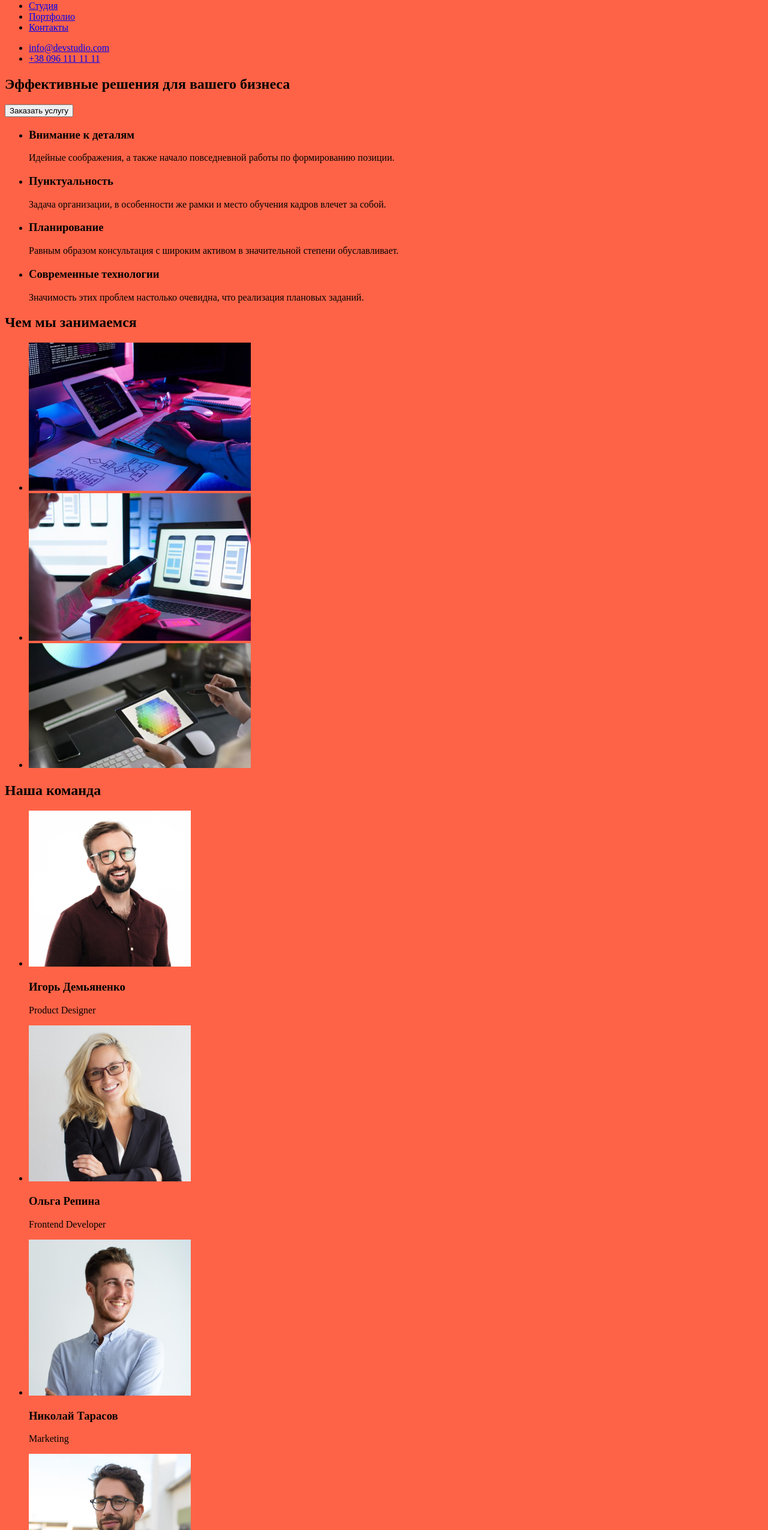
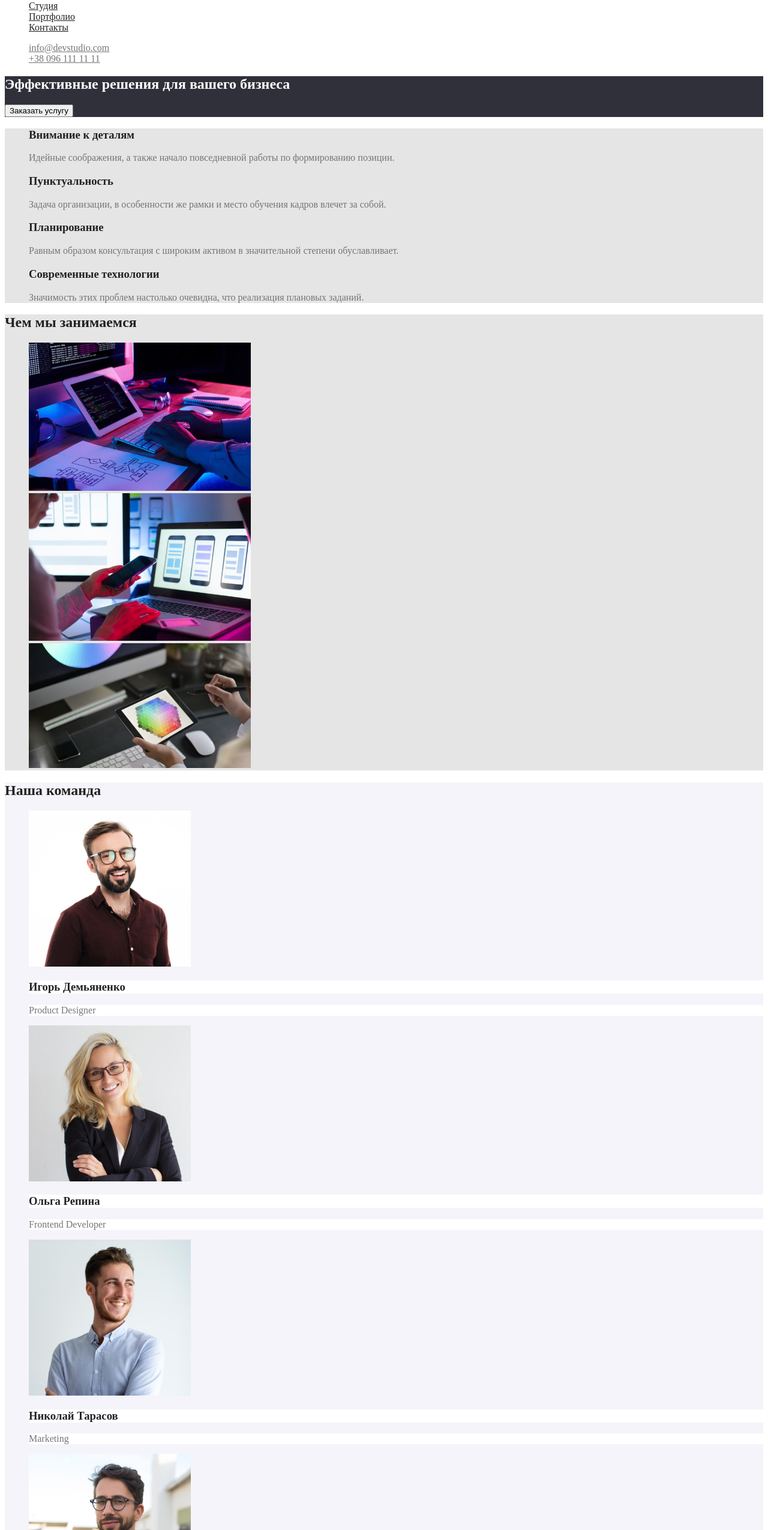
Before and after one commit to Ruslan-Chepurnoy/goit-markup-hw-02, a plain HTML site: page index.html in a window 1280 px wide. Shown: the part 41-2591 px from the top of the page at 60% size. Drawn offline with Linux system fonts and the light colour scheme.

Commit message:
hw-2-colors

```diff
--- a/css/styles.css
+++ b/css/styles.css
@@ -1,3 +1,84 @@
-body {
-  background-color: tomato;
+
+      #21212
+      #757575;
+     #ffffff;
+     #2196f3;
+}.body {
+  background-color: #ffffff;
+  color: #212121;
 }
+.header-logo {
+    color: #212121;
+}
+.list {
+  list-style: none;
+}
+
+/* site-nav */
+.site-nav .link {
+  color: #212121;
+}
+.site-nav .link:hover,
+.site-nav .link:focus {
+  color: #2196F3;
+}
+/* auth-nav */
+.auth-nav .link {
+color: #757575;
+}
+.auth-nav .link:hover,
+.auth-nav .link:focus {
+    color: #2196F3;
+}
+/* hero */
+.hero {
+   background-color: #2F303A;
+}
+.hero-titel {
+    color: #ffffff;
+}
+/* features */
+.features {
+    background-color: #E5E5E5;
+}
+.features-titel {
+    color: #212121;
+}
+.features-text {
+    color:#757575 ;
+}
+/* .works */
+.works {
+    background-color: #E5E5E5;
+}
+.works-titel {
+    color: #212121;
+}
+/* team */
+.team {
+    background-color: #F5F4FA ;
+}
+.team-titel {
+    color:#212121 ;
+}
+.team-name {
+    color: #212121 ;
+    background-color: #ffffff;
+}
+.team-text {
+    color: #757575;
+    background-color: #ffffff;
+}
+    /* footer */
+  .footer  {
+      background-color: #2F303A;
+  }
+  .footer-logo {
+      color: #ffffff;
+  }
+  .footer-addres {
+      color: #ffffff;
+  }
+  .footer-link {
+      color: rgba(255, 255, 255, 0.6);
+  }
--- a/index.html
+++ b/index.html
@@ -9,60 +9,60 @@
   </head>
   <body>
     <header>
-      <nav>
-        <a href="/">WebStudio</a>
-        <ul>
-          <li><a href="Студия">Студия</a></li>
-          <li><a href="Портфолио">Портфолио</a></li>
-          <li><a href="Контакты">Контакты</a></li>
+      <!-- <nav>/ -->
+        <a href="/" class="header-logo">WebStudio</a>
+        <ul class="site-nav list">
+          <li><a href="Студия" class="link">Студия</a></li>
+          <li><a href="Портфолио" class="link">Портфолио</a></li>
+          <li><a href="Контакты" class="link">Контакты</a></li>
         </ul>
       </nav>
-      <ul>
-        <li><a href="mailto:info@devstudio.com">info@devstudio.com</a></li>
-        <li><a href="tel:+380961111111">+38 096 111 11 11</a></li>
+      <ul class="auth-nav list">
+        <li><a href="mailto:info@devstudio.com" class="link">info@devstudio.com</a></li>
+        <li><a href="tel:+380961111111" class="link">+38 096 111 11 11</a></li>
       </ul>
     </header>
     <main>
-      <section>
-        <h1>Эффективные решения для вашего бизнеса</h1>
+      <section class="hero">
+        <h1 class="hero-titel">Эффективные решения для вашего бизнеса</h1>
         <button type="button">Заказать услугу</button>
       </section>
-      <section>
+      <section class="features">
         <h2 hidden>Особености</h2>
-        <ul>
+        <ul class="list">
           <li>
-            <h3>Внимание к деталям</h3>
-            <p>
+            <h3 class="features-titel">Внимание к деталям</h3>
+            <p class="features-text">
               Идейные соображения, а также начало повседневной работы по
               формированию позиции.
             </p>
           </li>
           <li>
-            <h3>Пунктуальность</h3>
-            <p>
+            <h3 class="features-titel">Пунктуальность</h3>
+            <p class="features-text">
               Задача организации, в особенности же рамки и место обучения кадров
               влечет за собой.
             </p>
           </li>
           <li>
-            <h3>Планирование</h3>
-            <p>
+            <h3 class="features-titel">Планирование</h3>
+            <p class="features-text">
               Равным образом консультация с широким активом в значительной
               степени обуславливает.
             </p>
           </li>
           <li>
-            <h3>Современные технологии</h3>
-            <p>
+            <h3 class="features-titel">Современные технологии</h3>
+            <p class="features-text">
               Значимость этих проблем настолько очевидна, что реализация
               плановых заданий.
             </p>
           </li>
         </ul>
       </section>
-      <section>
-        <h2>Чем мы занимаемся</h2>
-        <ul>
+      <section class="works">
+        <h2 class="works-titel">Чем мы занимаемся</h2>
+        <ul class="list">
           <li>
             <img
               src="./images/main-img-3.jpg"
@@ -86,43 +86,43 @@
           </li>
         </ul>
       </section>
-      <section>
-        <h2>Наша команда</h2>
-        <ul>
+      <section class="team">
+        <h2 class="team-titel">Наша команда</h2>
+        <ul class="list">
           <li>
             <img src="./images/igor.jpg" alt="Игорь Демьяненко" width="270" />
-            <h3>Игорь Демьяненко</h3>
-            <p lang="en">Product Designer</p>
+            <h3 class="team-name">Игорь Демьяненко</h3>
+            <p class="team-text" lang="en">Product Designer</p>
           </li>
           <li>
             <img src="./images/olga.jpg" alt="Ольга Репина" width="270" />
-            <h3>Ольга Репина</h3>
-            <p lang="en">Frontend Developer</p>
+            <h3 class="team-name">Ольга Репина</h3>
+            <p class="team-text" lang="en">Frontend Developer</p>
           </li>
           <li>
             <img src="./images/nikolay.jpg" alt="Николай Тарасов" width="270" />
-            <h3>Николай Тарасов</h3>
-            <p lang="en">Marketing</p>
+            <h3 class="team-name">Николай Тарасов</h3>
+            <p class="team-text" lang="en">Marketing</p>
           </li>
           <li>
             <img src="./images/mihail.jpg" alt="Михаил Ермаков" width="270" />
-            <h3>Михаил Ермаков</h3>
-            <p lang="en">UI Designer</p>
+            <h3 class="team-name">Михаил Ермаков</h3>
+            <p class="team-text" lang="en">UI Designer</p>
           </li>
         </ul>
       </section>
     </main>
-    <footer>
-      <a href="/">WebStudio</a>
+    <footer class="footer">
+      <a href="/" class="footer-logo">WebStudio</a>
       <address>
-        <ul>
+        <ul class="list">
           <li>
-            <a href="https://www.google.com/maps/place"
+            <a href="https://www.google.com/maps/place" class="footer-addres"
               >г. Киев, пр-т Леси Украинки, 26</a
             >
           </li>
-          <li><a href="mailto:info@example.com">info@example.com</a></li>
-          <li><a href="tel:+380991111111">+38 099 111 11 11</a></li>
+          <li><a href="mailto:info@example.com" class="footer-link">info@example.com</a></li>
+          <li><a href="tel:+380991111111" class="footer-link">+38 099 111 11 11</a></li>
         </ul>
       </address>
     </footer>
```
Also changed, not shown: portfolio.html (+18 -14 lines).
